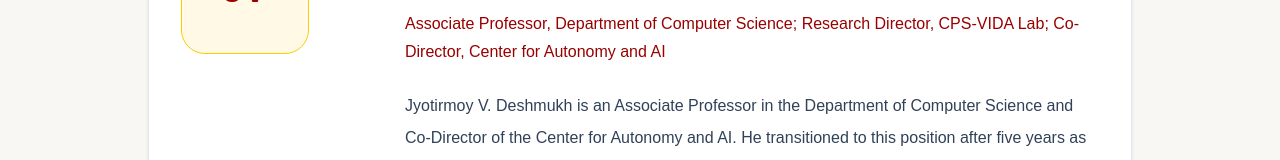
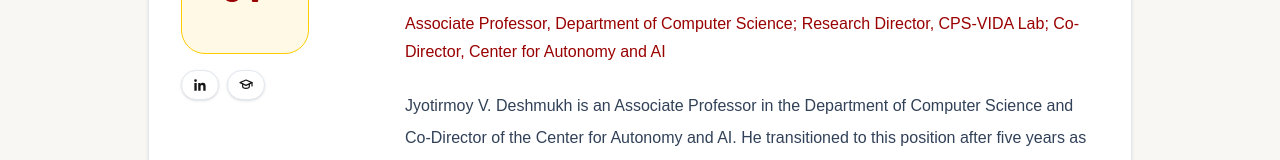
Before and after one commit to Alfredo-ReinaCorona/vida-lab-redesign, a Next.js app: page /people/jyotirmoy-deshmukh in a window 1280 px wide. Shown: the part 285-445 px from the top of the page. Built offline with nearby package versions, Linux system fonts and the light colour scheme.

Commit message:
Fix social links typing

```diff
--- a/src/app/people/[slug]/page.tsx
+++ b/src/app/people/[slug]/page.tsx
@@ -1,6 +1,7 @@
 import Link from "next/link";
 import { notFound } from "next/navigation";
 import { getInitials } from "@/components/person-card";
+import { PersonSocialLinks } from "@/components/social-links";
 import { getPersonBySlug, people } from "@/content/people";
 
 export function generateStaticParams() {
@@ -32,6 +33,7 @@ export default async function PersonProfilePage({ params }: { params: Promise<{
             <div className="flex h-32 w-32 items-center justify-center rounded-3xl border border-[var(--usc-gold)] bg-[var(--profile-tile)] text-4xl font-semibold text-[var(--usc-cardinal)]" aria-hidden="true">
               {getInitials(person.name)}
             </div>
+            <PersonSocialLinks person={person} className="mt-4" />
           </aside>
           <div>
             <p className="text-sm font-semibold uppercase tracking-widest text-[var(--usc-cardinal)]">Profile</p>
--- a/src/components/person-card.tsx
+++ b/src/components/person-card.tsx
@@ -1,5 +1,6 @@
 import Link from "next/link";
 import type { Person } from "@/content/people";
+import { PersonSocialLinks } from "@/components/social-links";
 
 export function getInitials(name: string) {
   return name
@@ -14,16 +15,20 @@ export function getInitials(name: string) {
 
 export function PersonCard({ person }: { person: Person }) {
   return (
+    <article className="group flex h-full flex-col rounded-2xl border border-slate-200 bg-white p-6 shadow-sm transition hover:-translate-y-0.5 hover:border-[var(--usc-cardinal)] hover:shadow-md focus-within:border-[var(--usc-cardinal)]">
       <Link
         href={`/people/${person.slug}/`}
-      className="group block h-full rounded-2xl border border-slate-200 bg-white p-6 shadow-sm transition hover:-translate-y-0.5 hover:border-[var(--usc-cardinal)] hover:shadow-md focus-visible:border-[var(--usc-cardinal)]"
+        className="inline-flex h-16 w-16 items-center justify-center rounded-xl border border-[var(--usc-gold)] bg-[var(--profile-tile)] text-lg font-semibold text-[var(--usc-cardinal)] transition hover:border-[var(--usc-cardinal)] focus-visible:outline focus-visible:outline-2 focus-visible:outline-offset-2 focus-visible:outline-[var(--usc-cardinal)]"
         aria-label={`View ${person.name}'s profile`}
       >
-      <article className="flex h-full flex-col">
-        <div className="flex h-16 w-16 items-center justify-center rounded-xl border border-[var(--usc-gold)] bg-[var(--profile-tile)] text-lg font-semibold text-[var(--usc-cardinal)]" aria-hidden="true">
         {getInitials(person.name)}
-        </div>
-        <h3 className="mt-4 text-lg font-semibold text-slate-950">{person.name}</h3>
+      </Link>
+      <PersonSocialLinks person={person} className="mt-3" />
+      <h3 className="mt-4 text-lg font-semibold text-slate-950">
+        <Link className="underline-offset-4 hover:text-[var(--usc-cardinal)] hover:underline focus-visible:text-[var(--usc-cardinal)] focus-visible:outline focus-visible:outline-2 focus-visible:outline-offset-2 focus-visible:outline-[var(--usc-cardinal)]" href={`/people/${person.slug}/`}>
+          {person.name}
+        </Link>
+      </h3>
       {person.role ? <p className="mt-1 text-sm font-medium text-[var(--usc-cardinal)]">{person.role}</p> : null}
       <p className="mt-3 text-sm leading-6 text-slate-700">{person.cardSummary}</p>
       {person.interests.length ? (
@@ -33,10 +38,9 @@ export function PersonCard({ person }: { person: Person }) {
           ))}
         </ul>
       ) : null}
-        <span className="mt-auto pt-5 text-sm font-semibold text-[var(--usc-cardinal)] underline-offset-4 group-hover:underline">
+      <Link className="mt-auto pt-5 text-sm font-semibold text-[var(--usc-cardinal)] underline-offset-4 hover:underline focus-visible:outline focus-visible:outline-2 focus-visible:outline-offset-2 focus-visible:outline-[var(--usc-cardinal)]" href={`/people/${person.slug}/`}>
         View profile <span aria-hidden="true">→</span>
-        </span>
+      </Link>
     </article>
-    </Link>
   );
 }
--- /dev/null
+++ b/src/components/social-links.tsx
@@ -0,0 +1,78 @@
+import type { ReactNode } from "react";
+import type { Person } from "@/content/people";
+
+type SocialLink = {
+  href: string;
+  label: string;
+  name: "LinkedIn" | "Google Scholar";
+  icon: ReactNode;
+};
+
+function LinkedInIcon() {
+  return (
+    <svg aria-hidden="true" className="h-4 w-4" viewBox="0 0 24 24" fill="currentColor">
+      <path d="M20.45 20.45h-3.56v-5.57c0-1.33-.02-3.04-1.85-3.04-1.86 0-2.14 1.45-2.14 2.94v5.67H9.34V8.98h3.42v1.57h.05a3.75 3.75 0 0 1 3.37-1.85c3.61 0 4.27 2.37 4.27 5.46v6.29ZM5.32 7.41a2.06 2.06 0 1 1 0-4.12 2.06 2.06 0 0 1 0 4.12Zm1.78 13.04H3.53V8.98H7.1v11.47Z" />
+    </svg>
+  );
+}
+
+function ScholarIcon() {
+  return (
+    <svg aria-hidden="true" className="h-4 w-4" viewBox="0 0 24 24" fill="none" stroke="currentColor" strokeLinecap="round" strokeLinejoin="round" strokeWidth="1.8">
+      <path d="m3 8.5 9-4 9 4-9 4-9-4Z" />
+      <path d="m7 10.25v4.1c0 1.55 2.24 2.8 5 2.8s5-1.25 5-2.8v-4.1" />
+      <path d="M21 8.5v5" />
+    </svg>
+  );
+}
+
+function getSocialLinks(person: Person): SocialLink[] {
+  const links: SocialLink[] = [];
+
+  if (person.linkedinUrl) {
+    links.push({
+      href: person.linkedinUrl,
+      label: `View ${person.name} on LinkedIn`,
+      name: "LinkedIn",
+      icon: <LinkedInIcon />,
+    });
+  }
+
+  if (person.googleScholarUrl) {
+    links.push({
+      href: person.googleScholarUrl,
+      label: `View ${person.name} on Google Scholar`,
+      name: "Google Scholar",
+      icon: <ScholarIcon />,
+    });
+  }
+
+  return links;
+}
+
+export function PersonSocialLinks({ person, className = "" }: { person: Person; className?: string }) {
+  const socialLinks = getSocialLinks(person);
+
+  if (!socialLinks.length) return null;
+
+  return (
+    <div className={`flex flex-wrap gap-2 ${className}`} aria-label={`${person.name} professional links`}>
+      {socialLinks.map((link) => (
+        <a
+          aria-label={link.label}
+          className="group/social relative inline-flex items-center gap-1.5 rounded-full border border-slate-200 bg-white px-2.5 py-1.5 text-slate-700 shadow-sm transition hover:border-[var(--usc-cardinal)] hover:text-[var(--usc-cardinal)] focus-visible:border-[var(--usc-cardinal)] focus-visible:text-[var(--usc-cardinal)] focus-visible:outline focus-visible:outline-2 focus-visible:outline-offset-2 focus-visible:outline-[var(--usc-cardinal)]"
+          href={link.href}
+          key={link.name}
+          rel="noreferrer"
+          target="_blank"
+        >
+          {link.icon}
+          <span className="sr-only">{link.label}</span>
+          <span className="pointer-events-none absolute left-1/2 top-full z-10 mt-2 -translate-x-1/2 whitespace-nowrap rounded-md bg-slate-950 px-2 py-1 text-xs font-semibold text-white opacity-0 shadow-lg transition group-hover/social:opacity-100 group-focus-visible/social:opacity-100" aria-hidden="true">
+            {link.name}
+          </span>
+        </a>
+      ))}
+    </div>
+  );
+}
--- a/src/content/people.ts
+++ b/src/content/people.ts
@@ -19,6 +19,8 @@ export type Person = {
   biography?: string[];
   interests: string[];
   website?: string;
+  linkedinUrl?: string;
+  googleScholarUrl?: string;
   selectedWorks?: SelectedWork[];
   placeholder: boolean;
 };
@@ -36,6 +38,8 @@ export const people: Person[] = [
       "His research interests include applying formal methods to cyber-physical systems, verification and testing of embedded control systems, real-time temporal logics, and analysis of time-series data. He is particularly interested in cyber-physical systems that use machine-learning-based components.",
     ],
     interests: ["Formal methods", "Cyber-physical systems", "Embedded control systems", "Real-time temporal logics", "Time-series data"],
+    linkedinUrl: "https://www.linkedin.com/in/jdeshmukh",
+    googleScholarUrl: "https://scholar.google.com/citations?hl=en&user=CwFX74MAAAAJ",
     placeholder: false,
   },
   {
@@ -49,6 +53,8 @@ export const people: Person[] = [
     interests: ["Multi-agent reinforcement learning", "Representation learning", "Robotics"],
     website: "https://merveatasever.github.io/Home.html",
     selectedWorks: [{ title: "Paper", links: [{ label: "Paper", href: "https://arxiv.org/abs/2410.11156" }] }],
+    linkedinUrl: "https://www.linkedin.com/in/merveatasever",
+    googleScholarUrl: "https://scholar.google.com/citations?hl=en&user=b-_LL5oAAAAJ",
     placeholder: false,
   },
   {
@@ -61,6 +67,8 @@ export const people: Person[] = [
     ],
     interests: ["Large language models", "Multimodal AI", "Software engineering"],
     website: "https://yuan-xia.github.io/cv/",
+    linkedinUrl: "https://www.linkedin.com/in/yuan-xia-0227",
+    googleScholarUrl: "https://scholar.google.com/citations?hl=en&user=iJoRPmUAAAAJ",
     placeholder: false,
   },
   {
@@ -73,6 +81,8 @@ export const people: Person[] = [
     ],
     interests: ["Signal temporal logic", "Neurosymbolic AI", "Verification", "Feedback model-based reinforcement learning", "Neural network robustness analysis", "Sensor-fault analysis in cyber-physical systems"],
     website: "https://navidhashemicodes.github.io",
+    linkedinUrl: "https://www.linkedin.com/in/navid-hashemi-ph-d-919576153",
+    googleScholarUrl: "https://scholar.google.com/citations?hl=en&user=M7Ht5zIAAAAJ",
     placeholder: false,
   },
   {
@@ -82,6 +92,8 @@ export const people: Person[] = [
     cardSummary: "Focuses on predictive monitoring, robust testing, verification, formal methods, and machine learning.",
     interests: ["Predictive monitoring", "Robust testing", "Verification", "Formal methods", "Machine learning"],
     website: "https://xinqin23.github.io/",
+    linkedinUrl: "https://www.linkedin.com/in/xin-qin-4a83b9158",
+    googleScholarUrl: "https://scholar.google.com/citations?hl=en&user=-ygrcMkAAAAJ",
     placeholder: false,
   },
   {
@@ -101,6 +113,8 @@ export const people: Person[] = [
       { title: "Selected work", links: [{ label: "Paper", href: "https://arxiv.org/pdf/2312.04242" }, { label: "Code", href: "https://github.com/SAIDS-Lab/STL-Synthesis-among-Uncontrollable-Agents" }] },
       { title: "Selected work", links: [{ label: "Paper", href: "https://arxiv.org/pdf/2308.07890" }, { label: "Code", href: "https://github.com/zhaoy37/SAT_Solver" }] },
     ],
+    linkedinUrl: "https://www.linkedin.com/in/nick-yiqi-zhao-0449781b1",
+    googleScholarUrl: "https://scholar.google.com/citations?hl=en&user=kim0L6QAAAAJ",
     placeholder: false,
   },
   {
@@ -113,6 +127,8 @@ export const people: Person[] = [
     ],
     interests: ["Formal methods", "Game theory", "Multi-agent systems", "Optimization"],
     website: "https://sjwil.github.io/personal-site/",
+    linkedinUrl: "https://www.linkedin.com/in/sam-williams-ab18a1171",
+    googleScholarUrl: "https://scholar.google.com/citations?hl=en&user=draxNowAAAAJ",
     placeholder: false,
   },
   {
@@ -125,6 +141,8 @@ export const people: Person[] = [
       "Her doctoral research focuses on evolutionary games in reinforcement-learning settings for pathfinding and distribution shift. She has also worked on societal applications of AI and game theory, including pandemic models for compliance with government restrictions and methods for incentivizing sustainable behavior. She has additionally collaborated on projects involving formal methods and signal temporal logic.",
     ],
     interests: ["Game theory", "Reinforcement learning", "AI in society"],
+    linkedinUrl: "https://www.linkedin.com/in/sheryl-paul-2402",
+    googleScholarUrl: "https://scholar.google.com/citations?hl=en&user=Lu7aJZkAAAAJ",
     placeholder: false,
   },
   {
@@ -144,6 +162,8 @@ export const people: Person[] = [
       { title: "Structured Reward Shaping Using Signal Temporal Logic Specifications", venue: "IROS", year: "2019", links: [{ label: "DOI", href: "https://doi.org/10.1109/IROS40897.2019.8968254" }] },
       { title: "Specifying and Evaluating Quality Metrics for Vision-Based Perception Systems", venue: "DATE", year: "2019", links: [{ label: "DOI", href: "https://doi.org/10.23919/DATE.2019.8715114" }] },
     ],
+    linkedinUrl: "https://www.linkedin.com/in/anandb1597",
+    googleScholarUrl: "https://scholar.google.com/citations?hl=en&user=egagNkwAAAAJ",
     placeholder: false,
   },
 ];
```
Lines whose indentation alone changed are shown as unchanged.
